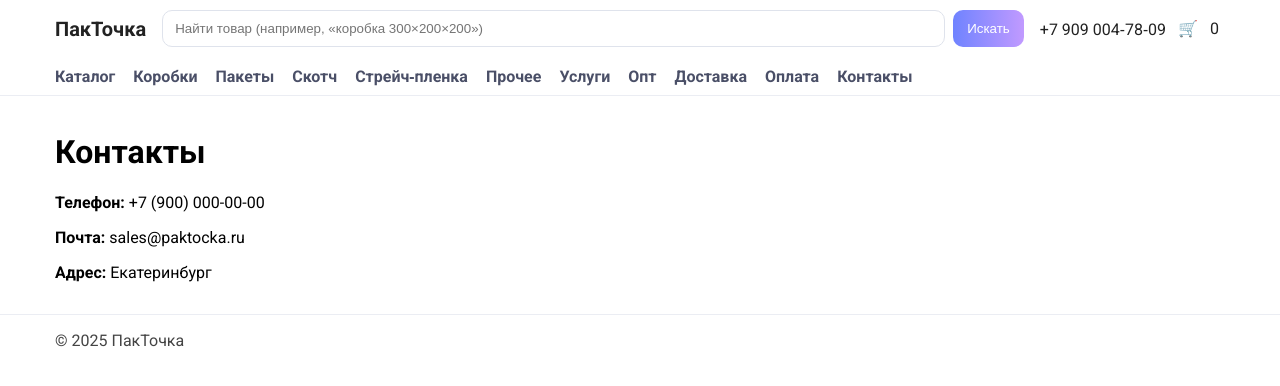
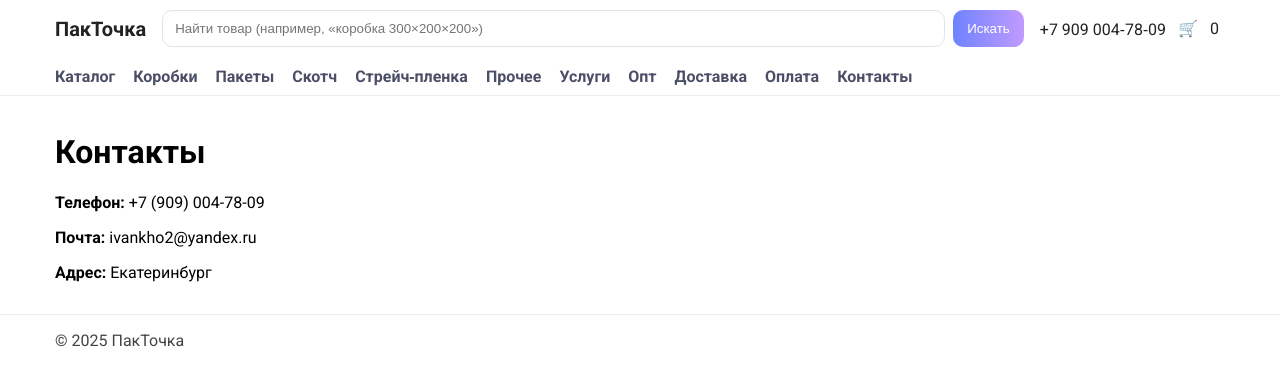
Before and after one commit to mckhoklov-creator/packtochka, a Jekyll site: the page built from contacts.md, in a window 1280 px wide. Shown: the top 386 px of the page. Built offline with Jekyll 4.4.1, drawn with Linux system fonts in a browser that asks for light colours.

Commit message:
Update contacts.md

```diff
--- a/contacts.md
+++ b/contacts.md
@@ -5,6 +5,6 @@ description: "Свяжитесь с нами: телефон, почта, мес
 permalink: /contacts/
 ---
 <h1>Контакты</h1>
-<p><strong>Телефон:</strong> +7 (900) 000-00-00</p>
-<p><strong>Почта:</strong> sales@paktocka.ru</p>
+<p><strong>Телефон:</strong> +7 (909) 004-78-09</p>
+<p><strong>Почта:</strong> ivankho2@yandex.ru</p>
 <p><strong>Адрес:</strong> Екатеринбург</p>
```
